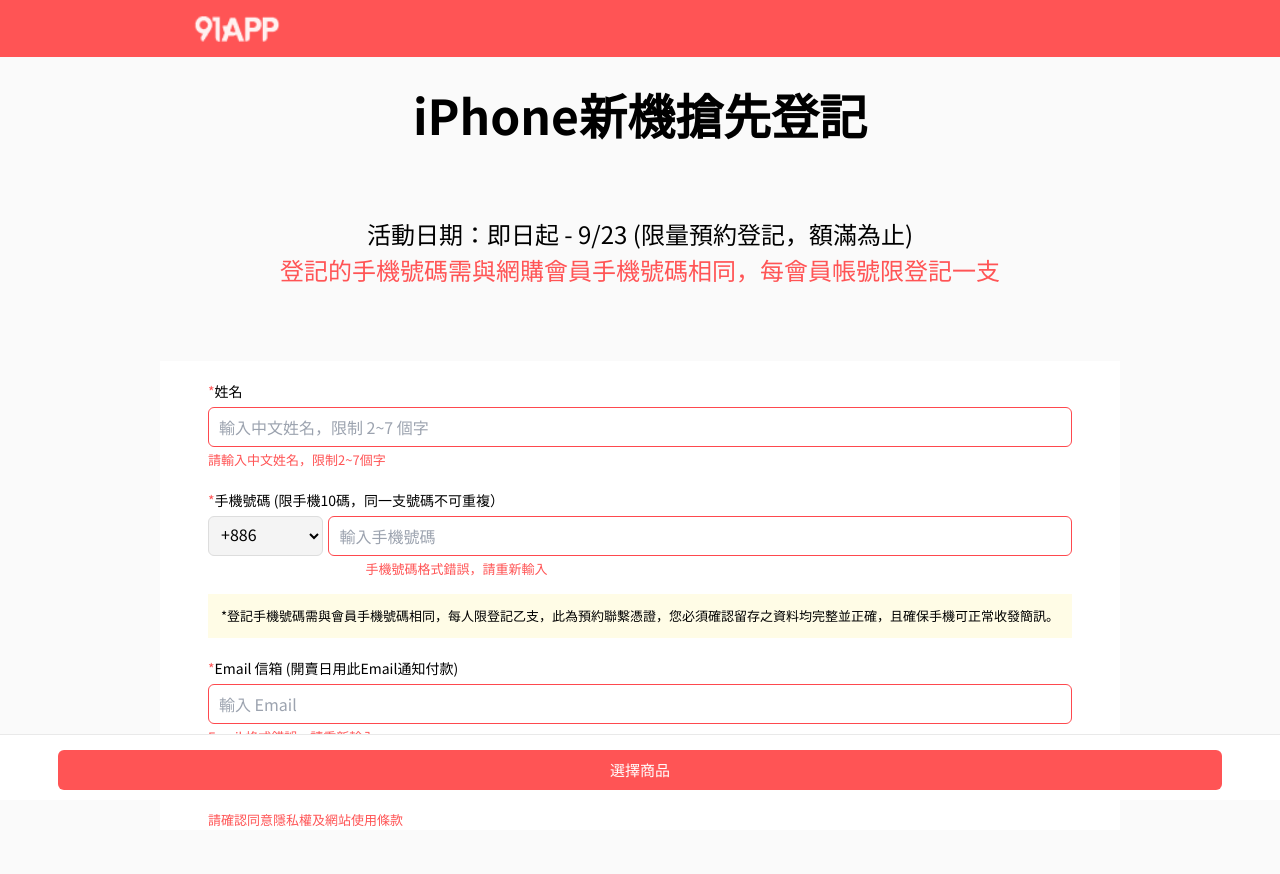
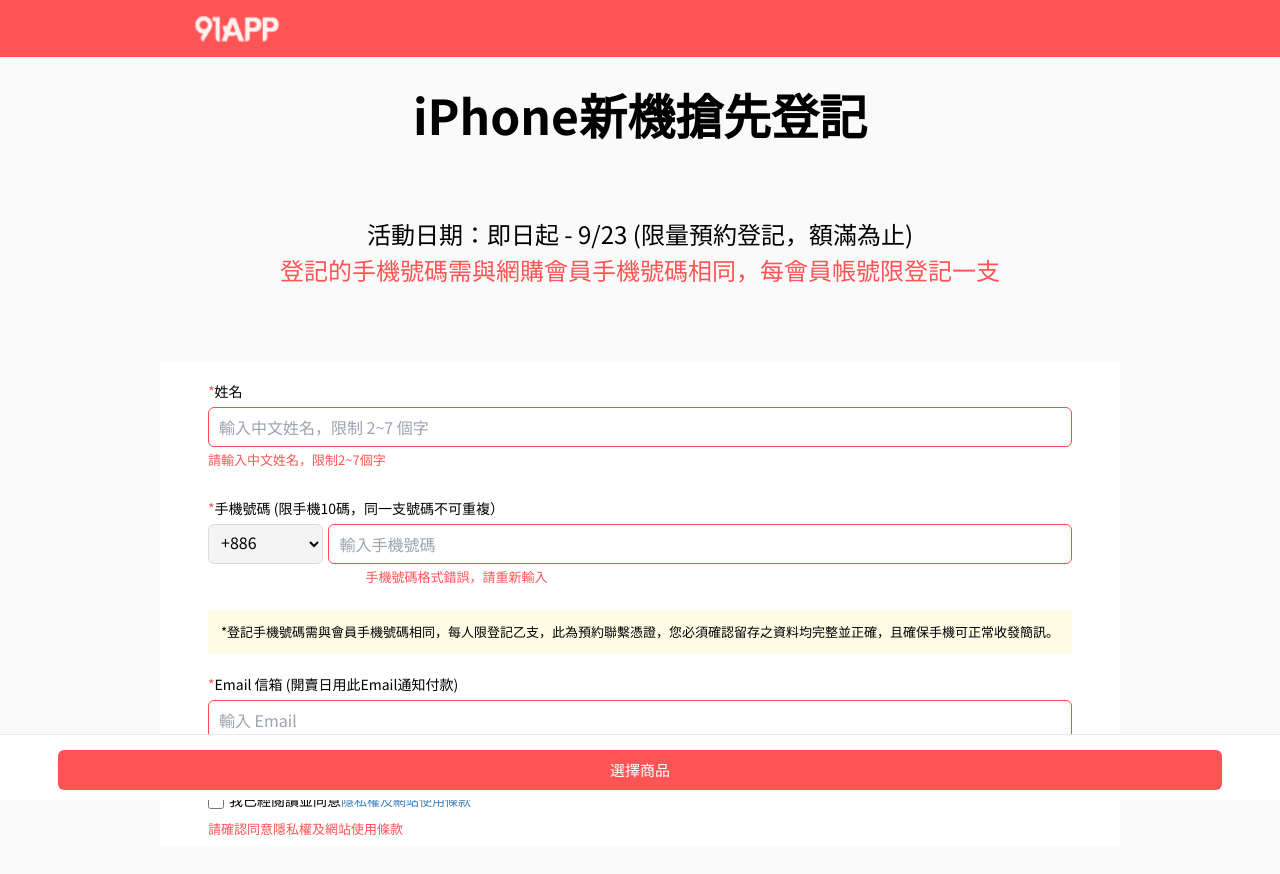
Before and after one commit to athenacheng15/91APP-program-cowork, a React (Create React App) app: page /register/reg in a window 1280 px wide. Both pictures are taken after a click on the element "選擇商品". Shown: the top 874 px of the page. Built offline with nearby package versions, Linux system fonts and the light colour scheme.

Commit message:
didnt probably saved last time and fix ui

```diff
--- a/src/pages/register/Reg/InputForm.tsx
+++ b/src/pages/register/Reg/InputForm.tsx
@@ -48,7 +48,7 @@
 				}}
 				placeholder="輸入 Email" className={`${regInfo.email==="WRONG" ? "border-[#fe494e]" :"border-[#dddddd]"} p-[10px] w-[90%] self-center rounded-md h-[40px] border-solid border-[1px]`}></input>
 			{regInfo.email==="WRONG"&&(<ValidationWarning text={"Email 格式錯誤，請重新輸入"} />)}
-			<div className="flex mt-[20px] w-[90%] self-center items-center mb-[20px]">
+			<div className="flex mt-[20px] w-[90%] self-center items-center mb-[5px]">
 				<input
 					onChange={(e)=>{
 						setProPostInfo({...proPostInfo,checked:e.target.checked});
--- a/src/pages/register/Reg/ValidationWarning.tsx
+++ b/src/pages/register/Reg/ValidationWarning.tsx
@@ -5,7 +5,7 @@
 
 function ValidationWarning({text,warning}:ValidationProps) {
 	return ( <>
-		<div className="text-[13px] text-[#ff5455] mt-[3px] w-[90%] self-center">{text}</div>
+		<div className="text-[13px] text-[#ff5455] mt-[3px] w-[90%] self-center mb-[8px]">{text}</div>
 
 	</> );
 }
--- a/src/pages/register/Selection/EachSelector.tsx
+++ b/src/pages/register/Selection/EachSelector.tsx
@@ -31,7 +31,6 @@
 					onClick={()=>{
 						setClickName(item.name);
 						setRegInfo({...regInfo,[localType]:item.name});
-
 						if(regInfo.type.length!==0 && localType==="type"){
 							setRegInfo({...regInfo,type:item.name, color:"", size:""});
 						}
```
